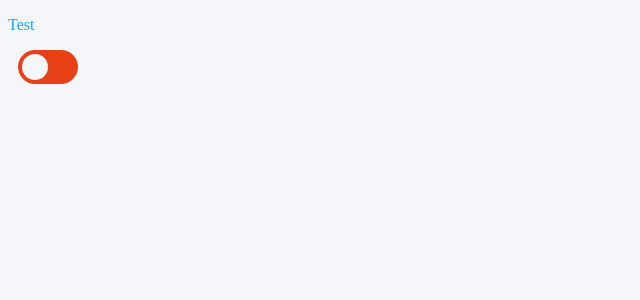
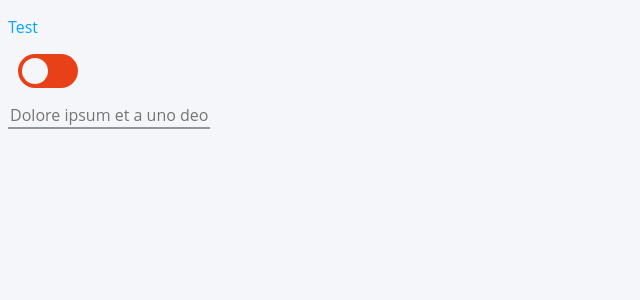
Before and after one commit to UnknownWebsite/CarPlan, a Next.js app: page / in a window 1280 px wide. Shown: the top 300 px of the page, without its empty margins (0-640 px from the left). Built offline with nearby package versions, Linux system fonts and the light colour scheme.

Commit message:
[UI] Added TextField - Also changed the default font to be OpenSans - Moved layout to the components dir as that is where it should have been the whole time

```diff
--- /dev/null
+++ b/components/TextField.tsx
@@ -0,0 +1,64 @@
+import { useState, useRef, useEffect } from 'react';
+import styles from './../styles/TextField.module.css';
+
+export interface Props {
+    /**Weather the button is disabled*/
+    disabled?: boolean;
+
+    /**Callback for checking weather the entered text is valid */
+    validate?: (newText: string) => boolean;
+
+    /**Callback for when the text changed
+     * Only called when the validation callback returned true or no callback is supplied */
+    onChange?: (newText: string) => void;
+
+    /**The start text of the textfield */
+    start?: string;
+
+    /**The placeholder text */
+    placeholder?: string;
+}
+
+function TextField(props: Props) {
+
+    const [text, setText] = useState(props.start ? props.start : "");
+    const [width, setWidth] = useState(0);
+    const span = useRef<HTMLSpanElement>(null);
+
+    useEffect(() => {
+        console.log("Here");
+        if (span != null && span.current != null) {
+            console.log(span.current.offsetWidth);
+            setWidth(span.current.offsetWidth);
+        }
+    }, [text]);
+
+    function onChange(e: React.FormEvent<HTMLInputElement>) {
+        if (props.validate) {
+            const valid = props.validate(e.currentTarget.value)
+            if (valid) {
+                setText(e.currentTarget.value);
+                if (props.onChange)
+                    props.onChange(e.currentTarget.value);
+            }
+            else {
+                setText(text);
+            }
+        }
+        else {
+            setText(e.currentTarget.value);
+            if (props.onChange)
+                props.onChange(e.currentTarget.value);
+        }
+
+    }
+
+    return (
+        <div className={styles.text}>
+            <span className={styles.hidden} ref={span}>{text.trim() == "" ? props.placeholder : text}</span>
+            <input className={(props.disabled ? styles.disabled : styles.enabled)} style={{ width }} type="text" onChange={onChange} value={text} placeholder={props.placeholder} />
+        </div>
+    )
+}
+
+export default TextField;
--- a/pages/index.tsx
+++ b/pages/index.tsx
@@ -1,19 +1,17 @@
 import type { NextPage } from 'next'
-import Head from 'next/head'
-import Image from 'next/image'
 import ToggleButton from '../components/ToggleButton'
 import styles from '../styles/Home.module.css'
-import Layout from './layout'
+import Layout from '../components/layout'
+import TextField from '../components/TextField'
 
 const Home: NextPage = () => {
-
-  var theme = "dark";
 
   return (
     <Layout>
       <div>
         <p className={styles.test}>Test </p>
         <ToggleButton round onChangeToActive={() => console.log("On")} onChangeToInactive={() => console.log("off")} />
+        <TextField placeholder="Dolore ipsum et a uno deo" />
       </div>
     </Layout>
   )
--- /dev/null
+++ b/styles/TextField.module.css
@@ -0,0 +1,51 @@
+/*TODO border*/
+.enabled {
+    position: absolute;
+    color: var(--main-text-color);
+    border-style: solid;
+    border-color: var(--main-disabled-color);
+    border-top: 0px;
+    border-left: 0px;
+    border-right: 0px;
+    background-color: var(--main-bg-color);
+    display: inline-block;
+    min-width: 50px;
+}
+
+.enabled:hover {
+    border-style: solid;
+    border-color: var(--main-highlight-color);
+    border-top: 0px;
+    border-left: 0px;
+    border-right: 0px;
+}
+
+.enabled:focus {
+    outline: none;
+    border-style: solid;
+    border-color: var(--main-highlight-color);
+    border-top: 0px;
+    border-left: 0px;
+    border-right: 0px;
+}
+
+.hidden {
+    position: absolute;
+    opacity: 0;
+    z-index: -100;
+    white-space: pre;
+}
+
+.text>* {
+    font-family: 'Open Sans', sans-serif;
+    font-size: 1em;
+}
+
+.placeholder {
+    position: absolute;
+    transform: translateY(-12px);
+    z-index: 1;
+    color: var(--main-disabled-color);
+}
+
+.disabled {}
--- a/styles/globals.css
+++ b/styles/globals.css
@@ -24,9 +24,12 @@
   --main-error-color: var(--light-error-color);
   --main-highlight-color: var(--light-highlight-color);
   --main-disabled-color: var(--light-disable-color);
-  --main-disabled-2-color: var(--light-disabled-2-color)
+  --main-disabled-2-color: var(--light-disabled-2-color);
+
+  @import url('https://fonts.googleapis.com/css2?family=Open+Sans:wght@300;400;500&display=swap');
 }
 
 body {
   background-color: var(--main-bg-color);
+  font-family: 'Open Sans', sans-serif;
 }
```
Also changed, not shown: components/layout.tsx (renamed from pages/layout.tsx), third-party-licenses.txt (added).
